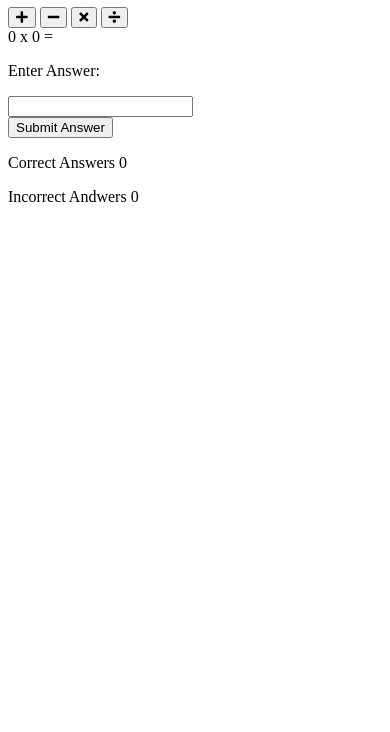
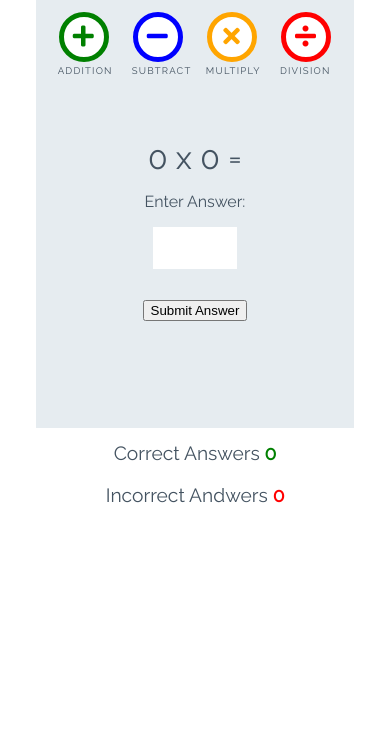
Before and after one commit to DanMorriss/love-maths, a plain HTML site: page index.html in a window 390 px wide. Shown: the part 112-844 px from the top of the page. Drawn offline with Linux system fonts and the light colour scheme.

Commit message:
Add styles for game

```diff
--- a/assets/css/style.css
+++ b/assets/css/style.css
@@ -0,0 +1,252 @@
+/* --------- Global style */
+
+body {
+    background-color: white;
+    font-family: "Raleway", sans-serif;
+    color: #445361;
+    text-align: center;
+}
+
+/* --------- Heading */
+
+.heading {
+    text-align: center;
+    font-size: 2.5rem;
+}
+
+.logo {
+    height: 40px;
+    padding-right: 5px;
+}
+
+/* --------- Game layout */
+
+.game-area {
+    background-color: #E6ECF0;
+    box-sizing: border-box;
+    width: 85%;
+    height: 65vh;
+    max-height: 450px;
+    max-width: 830px;
+    margin-left: auto;
+    margin-right: auto;
+    padding: 1%;
+}
+
+.question-area {
+    width: 50%;
+    font-size: 2rem;
+    margin: auto;
+    padding: 50px 0;
+}
+
+.question-area span {
+    padding: 0 15px;
+}
+
+.score-area {
+    margin: 5px auto;
+    width: 60%;
+    font-size: 1.2rem;
+}
+
+.controls-area {
+    width: 85%;
+    margin: 30px auto;
+}
+
+#score {
+    color: green;
+    font-weight: bold;
+}
+
+#incorrect {
+    color: red;
+    font-weight: bold;
+}
+
+.answer-message {
+    display: none;
+    font-size: 1rem;
+}
+
+#answer-box {
+    border: none;
+    color: #445361;
+    display: inline-block;
+    height: 40px;
+    width: 80px;
+    font-size: 1.2rem;
+}
+
+.scores {
+    display: inline-block;
+    padding: 25px;
+}
+
+/* --------- Buttons */
+
+.btn {
+    width: 220px;
+    height: 60px;
+    font-family: "Raleway", sans-serif;
+    text-transform: uppercase;
+    letter-spacing: 1.2px;
+    color: white;
+}
+
+.btn:focus {
+    outline: none;
+}
+
+.btn--big {
+    padding-top: 10px;
+    border-radius: 50%;
+    background-color: white;
+    border: 10px solid;
+    width: 100px;
+    height: 100px;
+    font-size: 3.2rem;
+    margin: 0 30px;
+    transition: all 0.5s;
+}
+
+.btn--big::after {
+    content: attr(data-type);
+    font-size: 1rem;
+    color: #445361;
+    position: relative;
+    left: -0.5em;
+}
+
+.btn--blue {
+    border-color: blue;
+    color: blue;
+}
+
+.btn--blue:active,
+.btn--blue:hover {
+    background-color: darkblue;
+    color: white;
+}
+
+.btn--orange {
+    border-color: orange;
+    color: orange;
+}
+
+.btn--orange:active,
+.btn--orange:hover {
+    background-color: darkorange;
+    color: white;
+}
+
+.btn--red {
+    border-color: red;
+    color: red;
+}
+
+.btn--red:active,
+.btn--red:hover {
+    background-color: darkred;
+    color: white;
+}
+
+.btn--green {
+    border-color: green;
+    color: green;
+}
+
+.btn--green:active,
+.btn--green:hover {
+    background-color: darkgreen;
+    color: white;
+}
+
+.btn--gray {
+    margin-top: 25px;
+    background-color: #445361;
+    border: 1px transparent;
+    border-radius: 20px;
+}
+
+.btn--gray:active,
+.btn--gray:hover {
+    background-color: #0d1013;
+}
+
+/* --------- Media queries */
+
+@media (max-width: 414px) {
+    .controls-area {
+        width: 100%;
+    }
+
+    .btn--big {
+        margin: 0 10px;
+        padding: 5px;
+        border: 5px solid;
+        width: 50px;
+        height: 50px;
+        font-size: 1.5rem;
+    }
+
+    .btn--big::after {
+        font-size: 0.6rem;
+        left: -0.7rem;
+    }
+
+    .question-area {
+        padding: 10% 0;
+        width: 100%;
+    }
+
+    .question-area span {
+        padding: 0;
+    }
+
+    .answer-message {
+        display: block;
+    }
+
+    #answer-box {
+        display: block;
+        margin: 0 auto;
+    }
+    .btn--gray {
+        margin-top: 0;
+    }
+
+    .score-area {
+        width: 100%;
+    }
+
+    .scores {
+        margin: 0.5em auto;
+        display: block;
+        padding: 5px;
+    }
+
+    .heading {
+        font-size: 2rem;
+    }
+}
+
+@media (max-width: 320px) {
+    .game-area {
+        height: 70vh;
+    }
+
+    .controls-area {
+        width: 75%;
+        margin: 10px auto;
+    }
+
+    .btn--big {
+        margin: 10px 10px;
+    }
+    .question-area {
+        padding: 10px 0;
+    }
+
+}
--- a/index.html
+++ b/index.html
@@ -17,16 +17,16 @@
 
     <div class="game-area">
         <div class="controls-area">
-            <button class="btn btn--big btn--green">
+            <button data-type="addition" class="btn btn--big btn--green">
                 <i class="fas fa-plus"></i>
             </button>
-            <button class="btn btn--big btn--blue">
+            <button data-type="subtract" class="btn btn--big btn--blue">
                 <i class="fas fa-minus"></i>
             </button>
-            <button class="btn btn--big btn--orange">
+            <button data-type="multiply" class="btn btn--big btn--orange">
                 <i class="fas fa-times"></i>
             </button>
-            <button class="btn btn--big btn--red">
+            <button data-type="division" class="btn btn--big btn--red">
                 <i class="fas fa-divide"></i>
             </button>
         </div>
@@ -38,7 +38,7 @@
             <p class="answer-message">Enter Answer:</p>
             <input id="answer-box" type="number">
         </div>
-        <button btn="btn btn--gray">Submit Answer</button>
+        <button data-type="submit" btn="btn btn--gray">Submit Answer</button>
     </div>
 
     <div class="score-area">
```
